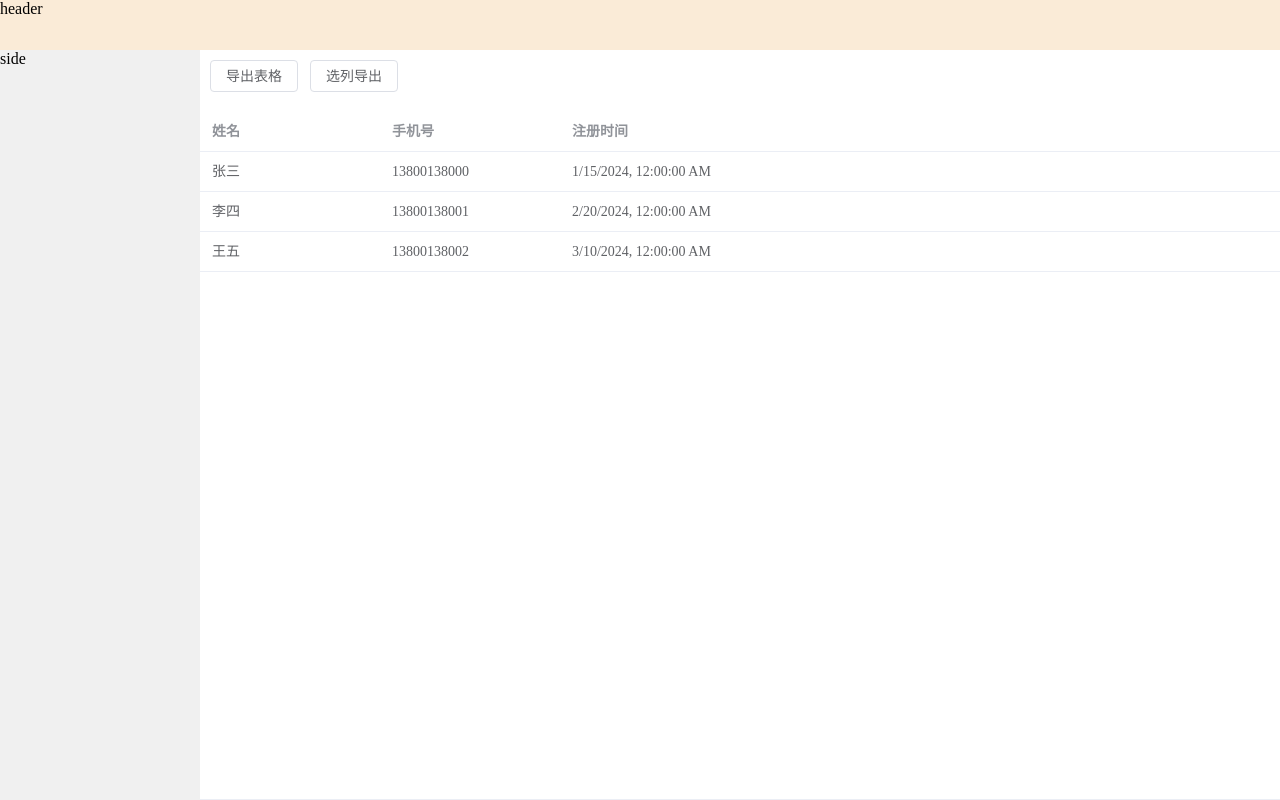
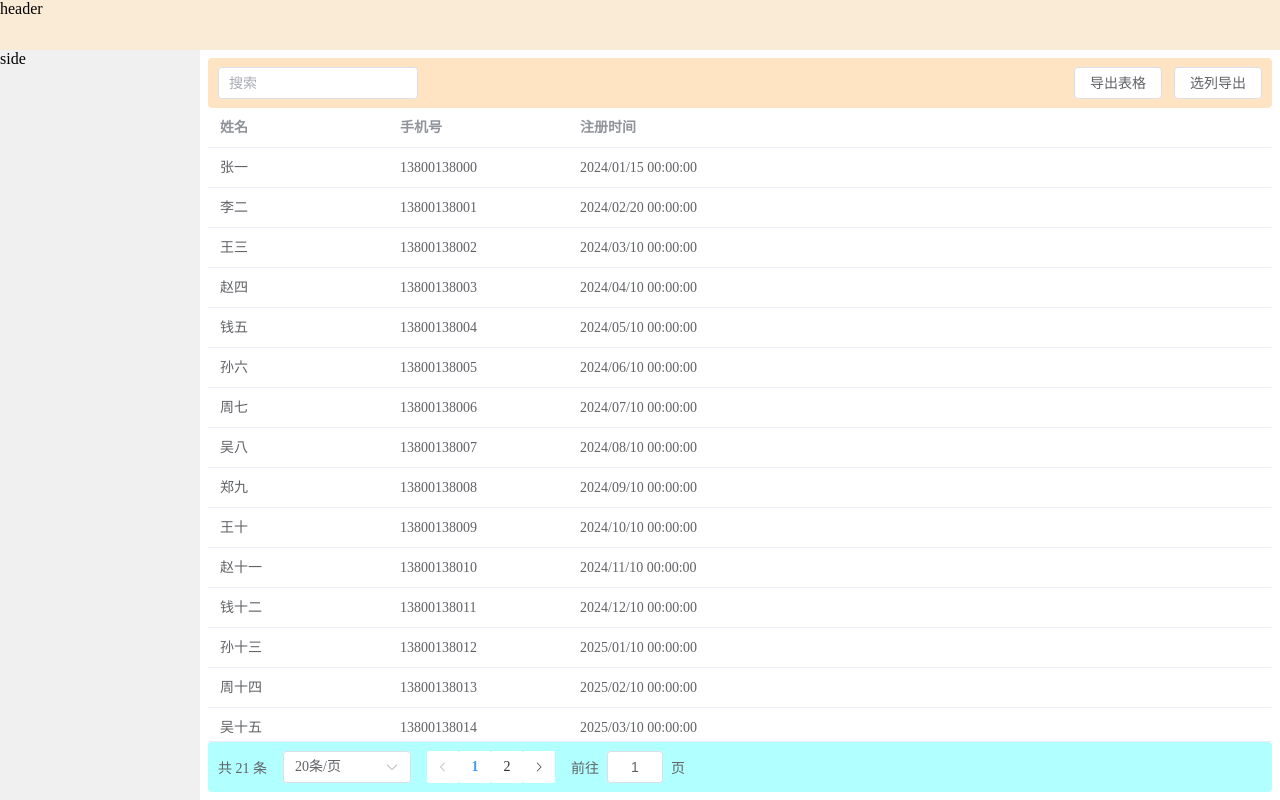
Before and after one commit to MCL121312/demos, a Vue app: page /#/home in a window 1280 px wide. Built offline with nearby package versions, Linux system fonts and the light colour scheme.

Commit message:
fix(users):完成搜索和用户表格滚动

```diff
--- a/src/generated/types/components.d.ts
+++ b/src/generated/types/components.d.ts
@@ -14,6 +14,8 @@ declare module 'vue' {
     ElButton: typeof import('element-plus/es')['ElButton']
     ElCheckbox: typeof import('element-plus/es')['ElCheckbox']
     ElDialog: typeof import('element-plus/es')['ElDialog']
+    ElInput: typeof import('element-plus/es')['ElInput']
+    ElPagination: typeof import('element-plus/es')['ElPagination']
     ElTable: typeof import('element-plus/es')['ElTable']
     ElTableColumn: typeof import('element-plus/es')['ElTableColumn']
     RouterLink: typeof import('vue-router')['RouterLink']
--- a/src/layout/index.vue
+++ b/src/layout/index.vue
@@ -16,14 +16,17 @@ defineOptions({
 
 <style scoped>
 .layout {
+  width: 100%;
+  height: 100%;
   display: grid;
   grid-template-columns: 200px 1fr;
   grid-template-rows: 50px 1fr;
-  width: 100%;
-  height: 100%;
   grid-template-areas:
     "header header"
     "side main";
+  overflow: hidden;
+  box-sizing: border-box;
+
   .header {
     grid-area: header;
     height: 50px;
@@ -37,8 +40,10 @@ defineOptions({
   }
   .main {
     grid-area: main;
+    /* height: calc(100% - 50px); */
     height: 100%;
     background-color: #fff;
+    box-sizing: border-box;
   }
 }
 </style>
--- a/src/network/apis/helpers.ts
+++ b/src/network/apis/helpers.ts
@@ -1,18 +1,17 @@
-export const getPaginatedData = <T extends any>(data: T[],{
+export const getPaginatedData = <T extends any>(
+  data: T[],
+  {
     pageNumber,
     pageSize
-}:{
+  }: {
     pageNumber: number;
     pageSize: number;
-}):{
-    paginatedData:T [];
-    total: number;
-} => {
-    const paginatedData =  data.slice((pageNumber - 1) * pageSize, pageNumber * pageSize);
-    const total = data.length;
+  }
+): T[] => {
+  const paginatedData = data.slice(
+    (pageNumber - 1) * pageSize,
+    pageNumber * pageSize
+  );
 
-  return {
-    paginatedData,
-    total
-  }
+  return paginatedData;
 };
--- a/src/shared/tools/usePagination/index.ts
+++ b/src/shared/tools/usePagination/index.ts
@@ -13,7 +13,7 @@ const defaultPagination: Pagination = {
 
 export function usePagination(
   pageNumber: number = 1,
-  pageSizes: number[] = [...DEFAULT_PAGE_SIZES],
+  customizePageSizes: number[] = [...DEFAULT_PAGE_SIZES],
   pageSize: number = 20
 ) {
   const pagination = ref<Pagination>({
@@ -22,7 +22,7 @@ export function usePagination(
     pageSize
   });
 
-  let currentPageSizes = [...pageSizes];
+  const pageSizes =  ref([...customizePageSizes]);
 
   function resetPagination() {
     pagination.value = {
@@ -36,11 +36,11 @@ export function usePagination(
     pagination.value.pageNumber = newPage;
   };
 
-  const changePageSize = (newSize: (typeof currentPageSizes)[number]) => {
+  const changePageSize = (newSize: (typeof pageSizes.value)[number]) => {
     // 验证 pageSize 是否在允许的范围内
-    if (!currentPageSizes.includes(newSize)) {
+    if (!pageSizes.value.includes(newSize)) {
       console.warn(
-        `pageSize ${newSize} is not in available sizes: ${currentPageSizes.join(
+        `pageSize ${newSize} is not in available sizes: ${pageSizes.value.join(
           ", "
         )}`
       );
@@ -48,11 +48,6 @@ export function usePagination(
     pagination.value.pageSize = newSize;
   };
 
-  const getPageSizes = () => [...currentPageSizes];
-
-  const setPageSizes = (sizes: number[]) => {
-    currentPageSizes = [...sizes];
-  };
 
   const getPaginatedData = <T extends any>(
     data: T[],
@@ -70,8 +65,8 @@ export function usePagination(
     resetPagination,
     changePageNumber,
     changePageSize,
-    getPageSizes,
-    setPageSizes,
+
+    pageSizes,
 
     getPaginatedData
   };
--- a/src/style.css
+++ b/src/style.css
@@ -1,43 +1,19 @@
-
-/* reset style */
-html,body{
+html,
+body {
   width: 100%;
   height: 100%;
   margin: 0;
   padding: 0;
+  box-sizing: border-box;
 }
 
 #app {
   height: 100%;
   width: 100%;
+  box-sizing: border-box;
 }
-ul,li{
+
+ul,
+li {
   list-style: none;
 }
-
-
-/* @media (prefers-color-scheme: light) {
-  :root {
-    color: #213547;
-    background-color: #ffffff;
-  }
-  a:hover {
-    color: #747bff;
-  }
-  button {
-    background-color: #f9f9f9;
-  }
-}
-
-@media (prefers-color-scheme: dark) {
-  :root {
-    color: #ffffff;
-    background-color: #222;
-  }
-  a:hover {
-    color: #747bff;
-  }
-  button {
-    background-color: #f9f9f9;
-  }
-} */
--- a/src/views/home/index.vue
+++ b/src/views/home/index.vue
@@ -8,40 +8,80 @@ defineOptions({
   name: "Home"
 });
 
-const { users, loadUsers } = useUsers();
+const {
+  users,
+  loadUsers,
+  searchUsers,
+  pagination,
+  changePageNumber,
+  changePageSize,
+  pageSizes
+} = useUsers();
+
+onMounted(() => {
+  loadUsers();
+});
+
+const searchKeyword = ref("");
+
+function handleSearch() {
+  searchUsers(pagination.value, { name: searchKeyword.value });
+}
+
+function handlePageSizeChange(pageSize: number) {
+  changePageSize(pageSize);
+  searchUsers(pagination.value, { name: searchKeyword.value });
+}
+
+function handlePageNumberChange(pageNumber: number) {
+  changePageNumber(pageNumber);
+  searchUsers(pagination.value, { name: searchKeyword.value });
+}
+
+function handleResetSearchConditions() {
+  searchKeyword.value = "";
+  loadUsers();
+}
 
 const COLUMN_CONFIG = {
   id: { label: "ID", width: 10, exportable: false },
   name: { label: "姓名", width: 15, exportable: true },
   phone: { label: "手机号", width: 15, exportable: true },
-  registerTime: { label: "注册时间", width: 20, exportable: true, dateFormat: "yyyy-mm-dd hh:mm:ss" }
+  registerTime: {
+    label: "注册时间",
+    width: 20,
+    exportable: true,
+    dateFormat: "yyyy-mm-dd hh:mm:ss"
+  }
 } as const;
-
 
 const { exportTableWithFields } = useTableExport(COLUMN_CONFIG);
 const { dialog, openDialog, closeDialog } = useDialog("选列导出");
 
+interface CheckedColumn {
+  field: keyof typeof COLUMN_CONFIG;
+  columnsName: string;
+  checked: boolean;
+}
 
-const checkedColumns = ref<
-  { field: keyof typeof COLUMN_CONFIG; columnsName: string; checked: boolean }[]
->([]);
+const checkedColumns = ref<CheckedColumn[]>([]);
 
 // 初始化列选择状态
 function initCheckedColumns() {
-  checkedColumns.value = (Object.keys(COLUMN_CONFIG) as (keyof typeof COLUMN_CONFIG)[]).map(key => ({
+  checkedColumns.value = (
+    Object.keys(COLUMN_CONFIG) as (keyof typeof COLUMN_CONFIG)[]
+  ).map(key => ({
     field: key,
     columnsName: COLUMN_CONFIG[key].label,
     checked: COLUMN_CONFIG[key].exportable ?? true
   }));
 }
 
-
 function showColumnsConfig() {
   if (users.value.length === 0 || users.value[0] === undefined) return;
   initCheckedColumns();
   openDialog();
 }
-
 
 function changeExportColumn(column: {
   field: keyof typeof COLUMN_CONFIG;
@@ -59,13 +99,12 @@ const canExport = computed(() => {
   );
 });
 
-
 // 直接导出所有可导出的列
 async function handleViewColumnsExport() {
   try {
-    const selectedFields = (Object.keys(COLUMN_CONFIG) as (keyof typeof COLUMN_CONFIG)[]).filter(
-      key => COLUMN_CONFIG[key].exportable !== false
-    );
+    const selectedFields = (
+      Object.keys(COLUMN_CONFIG) as (keyof typeof COLUMN_CONFIG)[]
+    ).filter(key => COLUMN_CONFIG[key].exportable !== false);
 
     await exportTableWithFields(users.value, selectedFields, "用户列表");
   } catch (error) {
@@ -89,7 +128,6 @@ async function handleSelectColumnsExport() {
   }
 }
 
-
 onMounted(() => {
   loadUsers();
 });
@@ -97,22 +135,57 @@ onMounted(() => {
 <template>
   <div class="home">
     <div class="header">
-      <el-button @click="handleViewColumnsExport" :disabled="users.length == 0">
+      <div class="header__search">
+        <el-input
+          v-model="searchKeyword"
+          placeholder="搜索"
+          v-on:keydown.enter="handleSearch"
+          clearable
+          @clear="handleResetSearchConditions"
+          style="width: 200px;"
+          />
+
+      </div>
+    <div class="header__table-actions">
+        <el-button @click="handleViewColumnsExport" :disabled="users.length == 0">
         导出表格
       </el-button>
       <el-button @click="showColumnsConfig" :disabled="users.length == 0">
         选列导出
       </el-button>
     </div>
-    <el-table :data="users" style="width: 100%" height="100%">
+    </div>
+
+    <el-table :data="users" class="users-table">
       <el-table-column prop="name" label="姓名" width="180" />
-      <el-table-column prop="phone" label="手机号" width="180"/>
-      <el-table-column prop="registerTime" label="注册时间" >
+      <el-table-column prop="phone" label="手机号" width="180" />
+      <el-table-column prop="registerTime" label="注册时间">
         <template #default="scope">
-          {{ scope.row.registerTime.toLocaleString() }}
+          {{ scope.row.registerTime.toLocaleString('zh-CN', {
+            year: 'numeric',
+            month: '2-digit',
+            day: '2-digit',
+            hour: '2-digit',
+            minute: '2-digit',
+            second: '2-digit',
+            hour12: false
+          }) }}
         </template>
       </el-table-column>
     </el-table>
+
+    <!-- </div> -->
+
+    <div class="pagination">
+      <el-pagination
+        v-model:current-page="pagination.pageNumber"
+        v-model:page-size="pagination.pageSize"
+        :page-sizes="pageSizes"
+        layout="total, sizes, prev, pager, next, jumper"
+        :total="pagination.total"
+        @size-change="handlePageSizeChange"
+        @current-change="handlePageNumberChange" />
+    </div>
     <el-dialog v-model="dialog.visible" :title="dialog.title">
       <div class="dialog-container">
         <el-checkbox
@@ -125,7 +198,10 @@ onMounted(() => {
       </div>
       <template #footer>
         <el-button @click="closeDialog">取消</el-button>
-        <el-button type="primary" @click="handleSelectColumnsExport" :disabled="!canExport">
+        <el-button
+          type="primary"
+          @click="handleSelectColumnsExport"
+          :disabled="!canExport">
           导出
         </el-button>
       </template>
@@ -134,15 +210,45 @@ onMounted(() => {
 </template>
 <style scoped>
 .home {
-  display: flex;
-  flex-direction: column;
   width: 100%;
   height: 100%;
-  justify-content: center;
-  gap: 10px;
+  display: grid;
+  grid-template-rows: 50px 1fr 50px;
+  grid-template-areas:
+    "header"
+    "main"
+    "pagination";
+  box-sizing: border-box;
+  padding: 8px;
 
   .header {
-    padding: 10px;
+    grid-area: header;
+    height: 50px;
+    display: flex;
+    align-items: center;
+    justify-content: space-between;
+    padding: 0 10px;
+    gap: 10px;
+    background-color: bisque;
+    border-radius: 4px;
+
+  }
+
+  .users-table {
+    grid-area: main;
+    height: calc(100vh - 166px);
+
+    /* height: calc(100% - 100px); */
+  }
+
+  .pagination {
+    grid-area: pagination;
+    height: 50px;
+    display: flex;
+    align-items: center;
+    padding: 0 10px;
+    background-color: rgb(177, 255, 255);
+        border-radius: 4px;
   }
 }
 </style>
--- a/src/views/home/useUsers/index.ts
+++ b/src/views/home/useUsers/index.ts
@@ -15,33 +15,54 @@ export const useUsers = () => {
   const {
     pagination,
     resetPagination,
+    changePageNumber: changePaginationPageNumber,
+    changePageSize: changePaginationPageSize,
+    pageSizes
   } = usePagination();
 
+  // 重置搜索条件 并搜索
   async function loadUsers() {
     resetPagination();
     await searchUsers(pagination.value);
   }
 
-  interface PaginationFilter {
+  interface PaginationFilterConditions {
     pageNumber: number;
     pageSize: number;
   }
-  interface KeywordFilter {
+  interface KeywordFilterConditions {
     name: string;
   }
   async function searchUsers(
-    paginationFilter: PaginationFilter,
-    keywordFilter: KeywordFilter={ name: "" }
+    paginationFilterConditions: PaginationFilterConditions,
+    keywordFilterConditions: KeywordFilterConditions={ name: "" }
   ) {
-    const { data, total } = await getUsers(paginationFilter, keywordFilter);
+
+    const { data, total } = await getUsers(paginationFilterConditions, keywordFilterConditions);
     users.value = data;
     pagination.value.total = total;
   }
+
+  const changePageNumber = (newPage: number) => {
+    changePaginationPageNumber(newPage);
+    // searchUsers(pagination.value);
+  };
+
+  const changePageSize = (newSize: number) => {
+    changePaginationPageSize(newSize);
+    // searchUsers(pagination.value);
+  };
 
   return {
     users,
 
     loadUsers,
-    searchUsers
+    searchUsers,
+
+    pagination,
+    changePageNumber,
+    changePageSize,
+
+    pageSizes
   };
 };
```
Also changed, not shown: src/network/apis/users/index.ts (+116 -9 lines).
